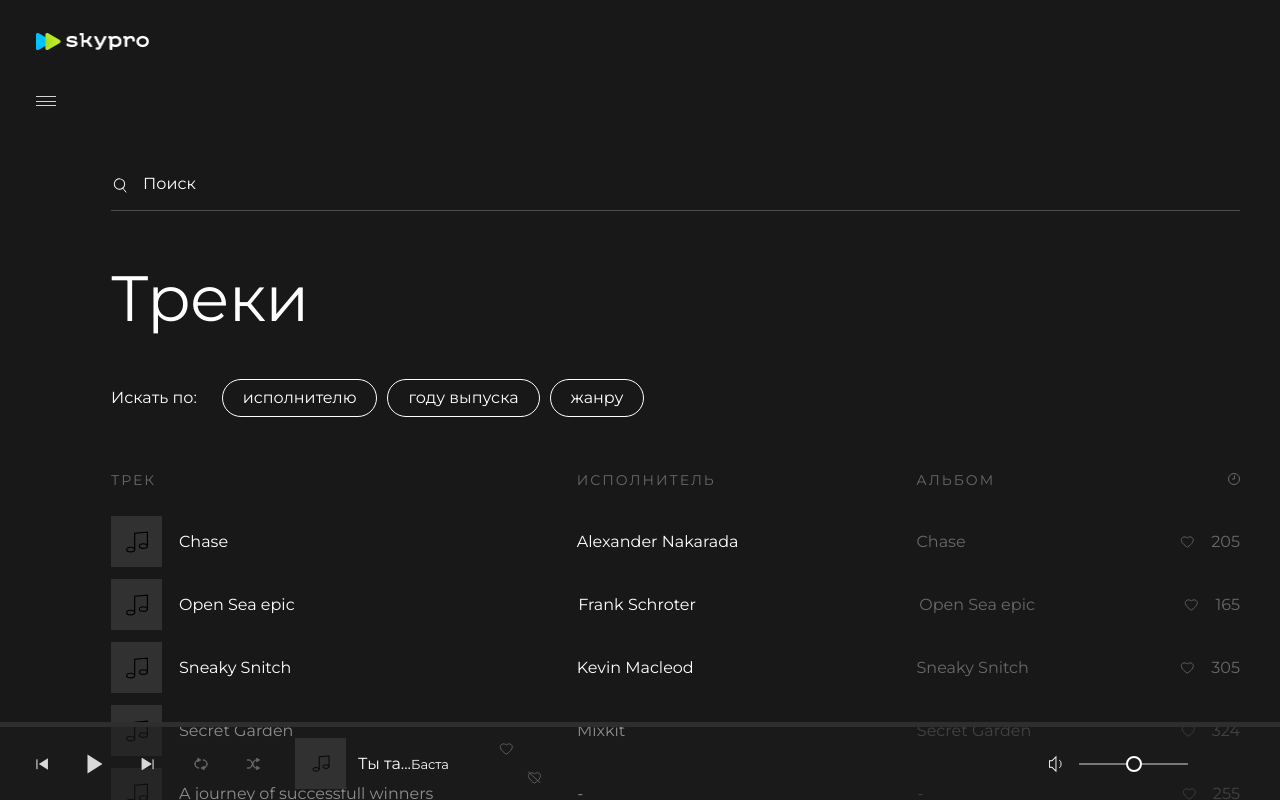
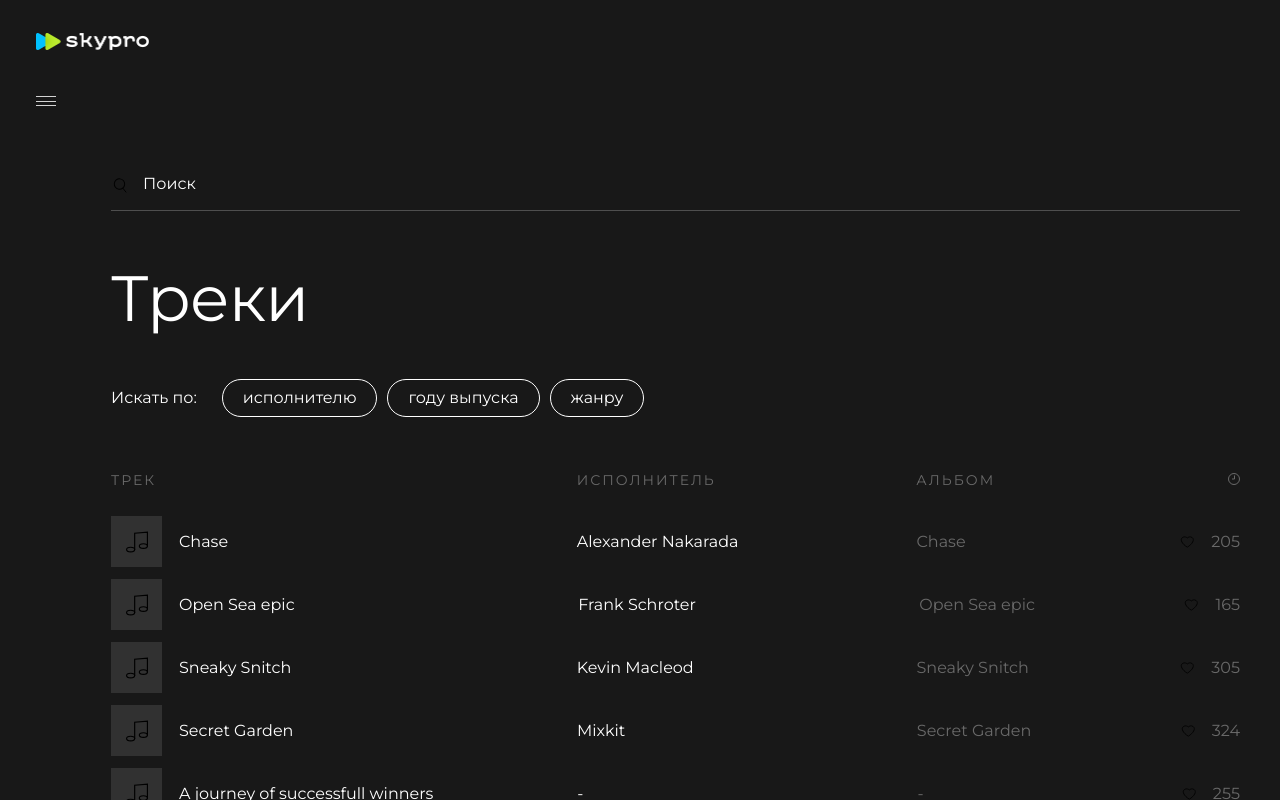
Before and after one commit to MironProFit/skypro-music, a Next.js app: page / in a window 1280 px wide. Built offline with nearby package versions, Linux system fonts and the light colour scheme.

Commit message:
добавляет преработку спрайтов для динамического изменения цвета, анимацию и показ в баре актуальных данных о треке

```diff
--- a/src/app/page.module.css
+++ b/src/app/page.module.css
@@ -1,9 +1,8 @@
 .wrapper {
   width: 100%;
   min-height: 100%;
-  /* overflow: hidden; */
+  overflow: hidden;
   background-color: #383838;
-  overflow-y: scroll;
 }
 
 .container {
@@ -26,7 +25,4 @@
   -webkit-box-pack: justify;
   -ms-flex-pack: justify;
   justify-content: space-between;
-
-    background-color: #181818;
-
 }
--- a/src/components/Bar/Bar.module.css
+++ b/src/components/Bar/Bar.module.css
@@ -1,6 +1,6 @@
 /* Bar.module.css */
 .bar {
-  position: fixed;
+  position: absolute;
   bottom: 0;
   left: 0;
   width: 100%;
@@ -47,59 +47,114 @@
   align-items: center;
 }
 
+/* Все интерактивные кнопки */
 .player__btnPrev,
 .player__btnPlay,
 .player__btnNext,
 .player__btnRepeat,
-.player__btnShuffle {
+.player__btnShuffle,
+.trackPlay__like,
+.trackPlay__dislike {
   padding: 5px;
   display: flex;
   align-items: center;
   cursor: pointer;
 }
-.player__btnPlay.active {
-  cursor: default;
+
+/* === РАЗМЕРЫ ИКОНОК === */
+
+.player__btnPrevSvg,
+.player__btnNextSvg {
+  width: 15px;
+  height: 14px;
+  color: #d9d9d9;
 }
+
+.player__btnPlaySvg {
+  width: 22px;
+  height: 20px;
+  color: #d9d9d9;
+}
+
+.player__btnRepeatSvg {
+  /* width: 18px;
+  height: 12px; */
+  width: 20px;
+  height: 18px;
+  color: #696969;
+}
+
+.player__btnShuffleSvg {
+  width: 20px;
+  height: 18px;
+  /* width: 19px;
+  height: 12px; */
+  color: #696969;
+}
+
+.playlistTitle__svg {
+  width: 12px;
+  height: 12px;
+  color: #696969;
+}
+
+.trackPlay__svg {
+  width: 18px;
+  height: 17px;
+  color: #4e4e4e;
+}
+
+.trackPlay__dislike_wrap {
+  display: flex;
+}
+
+.trackPlay__likeSvg {
+  width: 14px;
+  height: 12px;
+  color: #696969;
+}
+
+.trackPlay__dislikeSvg {
+  width: 14.34px;
+  height: 13px;
+  color: #696969;
+}
+
+.volume__svg {
+  width: 13px;
+  height: 18px;
+  color: #d9d9d9;
+}
+
+/* === HOVER-ЭФФЕКТЫ === */
+
+.player__btnPrev:hover .player__btnPrevSvg,
+.player__btnNext:hover .player__btnNextSvg,
+.player__btnPlay:hover .player__btnPlaySvg,
+.player__btnRepeat:hover .player__btnRepeatSvg,
+.player__btnShuffle:hover .player__btnShuffleSvg,
+.trackPlay__like:hover .trackPlay__likeSvg,
+.trackPlay__dislike:hover .trackPlay__dislikeSvg,
+.trackPlay__image:hover .trackPlay__svg {
+  color: #b672ff;
+}
+
+/* === СТИЛИ КНОПОК === */
 
 .player__btnPrev {
   margin-right: 23px;
-}
-
-.player__btnPrevSvg {
-  width: 15px;
-  height: 14px;
 }
 
 .player__btnPlay {
   margin-right: 23px;
 }
 
-.player__btnPlaySvg {
-  width: 22px;
-  height: 20px;
-  fill: #d9d9d9;
-}
-
 .player__btnNext {
   margin-right: 28px;
 }
 
-.player__btnNextSvg {
-  width: 15px;
-  height: 14px;
-  fill: transparent;
-  stroke: #d9d9d9;
-}
-
 .player__btnRepeat {
   margin-right: 24px;
-}
-
-.player__btnRepeatSvg {
-  width: 18px;
-  height: 12px;
-  fill: transparent;
-  stroke: #696969;
 }
 
 .player__btnShuffle {
@@ -107,27 +162,18 @@
   align-items: center;
 }
 
-.player__btnShuffleSvg {
-  width: 19px;
-  height: 12px;
-  fill: transparent;
-  stroke: #696969;
-}
+/* === ТРЕК В ПЛЕЕРЕ === */
 
 .player__trackPlay {
   display: flex;
   flex-direction: row;
   align-items: center;
+  gap: 20px;
 }
 
 .trackPlay__contain {
-  display: grid;
-  grid-template-columns: auto 1fr;
-  grid-template-areas:
-    'image author'
-    'image album';
+  display: flex;
   align-items: center;
-  display: flex;
 }
 
 .trackPlay__image {
@@ -138,18 +184,23 @@
   align-items: center;
   justify-content: center;
   margin-right: 12px;
-  grid-area: image;
 }
-
-.trackPlay__svg {
+.trackPlay__image_info {
+  width: 51px;
+  height: 51px;
+  background-color: #313131;
+  display: flex;
+  align-items: center;
+  justify-content: center;
+  margin-right: 12px;
+}
+.trackPlay__svg_info {
   width: 18px;
   height: 17px;
-  fill: transparent;
-  stroke: #4e4e4e;
+  color: ##313131;
 }
 
 .trackPlay__author {
-  grid-area: author;
   min-width: 49px;
 }
 
@@ -164,8 +215,8 @@
 }
 
 .trackPlay__album {
-  grid-area: album;
   min-width: 49px;
+  margin-left: 12px;
 }
 
 .trackPlay__albumLink {
@@ -186,19 +237,7 @@
   margin-left: 28.5px;
 }
 
-.trackPlay__likeSvg {
-  width: 14px;
-  height: 12px;
-  fill: transparent;
-  stroke: #696969;
-}
-
-.trackPlay__dislikeSvg {
-  width: 14.34px;
-  height: 13px;
-  fill: transparent;
-  stroke: #696969;
-}
+/* === ГРОМКОСТЬ === */
 
 .volume__content {
   display: flex;
@@ -211,12 +250,6 @@
   width: 13px;
   height: 18px;
   margin-right: 17px;
-}
-
-.volume__svg {
-  width: 13px;
-  height: 18px;
-  fill: transparent;
 }
 
 .volume__progress {
@@ -250,18 +283,3 @@
   border-radius: 50%;
   margin-top: -7px;
 }
-
-/* Универсальные утилиты */
-.btn {
-  cursor: pointer;
-}
-
-.btnIcon:hover svg {
-  stroke: #acacac;
-}
-
-.btnIcon:active svg,
-.btnIcon:active .trackPlay__likeSvg,
-.btnIcon:active .trackPlay__dislikeSvg {
-  stroke: #ffffff;
-}
--- a/src/components/Bar/Bar.tsx
+++ b/src/components/Bar/Bar.tsx
@@ -5,7 +5,7 @@ import styles from './Bar.module.css'
 import Link from 'next/link'
 import { useAppDispatch, useAppSelector } from 'src/store/store'
 import { setIsPlayTrack } from 'src/store/features/trackSlise'
-import { useRef } from 'react'
+import { useEffect, useRef } from 'react'
 
 export default function Bar() {
   const currentTrack = useAppSelector((state) => state.track.currentTrack)
@@ -13,31 +13,46 @@ export default function Bar() {
   const dispatch = useAppDispatch()
   const audioRef = useRef<HTMLAudioElement | null>(null)
 
+  // Синхронизация состояния воспроизведения с аудиоэлементом
+  useEffect(() => {
+    const audio = audioRef.current
+    if (!audio || !currentTrack) return
+
+    if (isPlayTrack) {
+      ;(audio.play() as Promise<void>).catch((err) => {
+        console.warn('Ошибка воспроизведения:', err)
+        dispatch(setIsPlayTrack(false))
+      })
+    } else {
+      audio.pause()
+    }
+  }, [currentTrack, isPlayTrack, dispatch])
+
   const togglePlay = () => {
     if (currentTrack) {
-      const audio = audioRef.current
-      if (isPlayTrack) {
-        audio?.pause()
-      } else {
-        audio?.play()
-      }
       dispatch(setIsPlayTrack(!isPlayTrack))
     }
   }
 
+  // Не рендерим плеер, если нет выбранного трека
+  if (!currentTrack) return null
+
   return (
     <div className={styles.bar}>
+      {/* Аудиоэлемент (скрыт) */}
       <audio
         style={{ display: 'none' }}
         ref={audioRef}
-        src={currentTrack?.track_file}
+        src={currentTrack.track_file}
       />
 
       <div className={styles.bar__content}>
+        {/* Прогресс-бар (заглушка) */}
         <div className={styles.bar__playerProgress}></div>
 
         <div className={styles.bar__playerBlock}>
           <div className={styles.bar__player}>
+            {/* Управление: Prev, Play/Pause, Next, Repeat, Shuffle */}
             <div className={styles.player__controls}>
               <div className={styles.player__btnPrev}>
                 <svg className={styles.player__btnPrevSvg}>
@@ -46,9 +61,7 @@ export default function Bar() {
               </div>
 
               <div
-                className={clsx(styles.player__btnPlay, styles.btn, {
-                  [styles.active]: !currentTrack,
-                })}
+                className={clsx(styles.player__btnPlay, styles.btn)}
                 onClick={togglePlay}
               >
                 {!isPlayTrack ? (
@@ -81,26 +94,28 @@ export default function Bar() {
               </div>
             </div>
 
+            {/* Информация о текущем треке */}
             <div className={styles.player__trackPlay}>
               <div className={styles.trackPlay__contain}>
-                <div className={styles.trackPlay__image}>
-                  <svg className={styles.trackPlay__svg}>
+                <div className={styles.trackPlay__image_info}>
+                  <svg className={styles.trackPlay__svg_info}>
                     <use xlinkHref="/img/icon/sprite.svg#icon-note" />
                   </svg>
                 </div>
                 <div className={styles.trackPlay__author}>
                   <Link className={styles.trackPlay__authorLink} href="">
-                    Ты та...
+                    {currentTrack.author || 'Неизвестный исполнитель'}
                   </Link>
                 </div>
                 <div className={styles.trackPlay__album}>
                   <Link className={styles.trackPlay__albumLink} href="">
-                    Баста
+                    {currentTrack.album || 'Без альбома'}
                   </Link>
                 </div>
               </div>
 
-              <div className={styles.trackPlay__dislike}>
+              {/* Лайк / Дизлайк */}
+              <div className={styles.trackPlay__dislike_wrap}>
                 <div className={clsx(styles.trackPlay__like, styles.btnIcon)}>
                   <svg className={styles.trackPlay__likeSvg}>
                     <use xlinkHref="/img/icon/sprite.svg#icon-like" />
@@ -117,6 +132,7 @@ export default function Bar() {
             </div>
           </div>
 
+          {/* Управление громкостью */}
           <div className={styles.bar__volumeBlock}>
             <div className={styles.volume__content}>
               <div className={styles.volume__image}>
@@ -128,7 +144,12 @@ export default function Bar() {
                 <input
                   className={styles.volume__progressLine}
                   type="range"
-                  name="range"
+                  name="volume"
+                  min="0"
+                  max="1"
+                  step="0.01"
+                  defaultValue="1"
+                  // TODO: добавить обработчик изменения громкости
                 />
               </div>
             </div>
--- a/src/components/TrackList/TrackList.module.css
+++ b/src/components/TrackList/TrackList.module.css
@@ -171,11 +171,19 @@
 }
 
 /* Активное состояние: вращение + смена иконки */
+.track__titleSvg {
+  transition: 0.3s;
+}
 .track__titleSvg.active {
   color: #b672ff;
   transform: translate(-50%, -50%);
   transform-origin: center;
   animation: note-anim 2s infinite;
+}
+
+.track__titleSvg.selected__active {
+  color: #b672ff;
+
 }
 
 @keyframes note-anim {
--- a/src/components/TrackList/TrackList.tsx
+++ b/src/components/TrackList/TrackList.tsx
@@ -8,7 +8,7 @@ import { dataTrack } from 'src/data'
 import SortDropdown from '@components/SortDropdown/SortDropdown'
 import { useState } from 'react'
 import { FiltersTagType, TrackType } from 'src/sharedTypes/sharedTypes'
-import { setCurrentTrack } from 'src/store/features/trackSlise'
+import { setCurrentTrack, setIsPlayTrack } from 'src/store/features/trackSlise'
 import { useAppDispatch, useAppSelector } from 'src/store/store'
 
 export default function TrackList() {
@@ -33,6 +33,7 @@ export default function TrackList() {
 
   const onClickTrack = (track: TrackType) => {
     dispatch(setCurrentTrack(track))
+    dispatch(setIsPlayTrack(true))
   }
 
   return (
@@ -96,9 +97,17 @@ export default function TrackList() {
                   {/* === Обновлённая иконка с анимацией === */}
                   <div className={styles.track__titleImage}>
                     <svg
-                      className={clsx(styles.track__titleSvg, {
-                        [styles.active]: track._id === playTrack && isPlayTrack,
-                      })}
+                      className={clsx(
+                        styles.track__titleSvg,
+                        {
+                          [styles.active]:
+                            track._id === playTrack && isPlayTrack,
+                        },
+                        {
+                          [styles.selected__active]:
+                            track._id === playTrack && !isPlayTrack,
+                        }
+                      )}
                       viewBox="0 0 20 19"
                       xmlns="http://www.w3.org/2000/svg"
                     >
```
Also changed, not shown: public/img/icon/sprite.svg.
